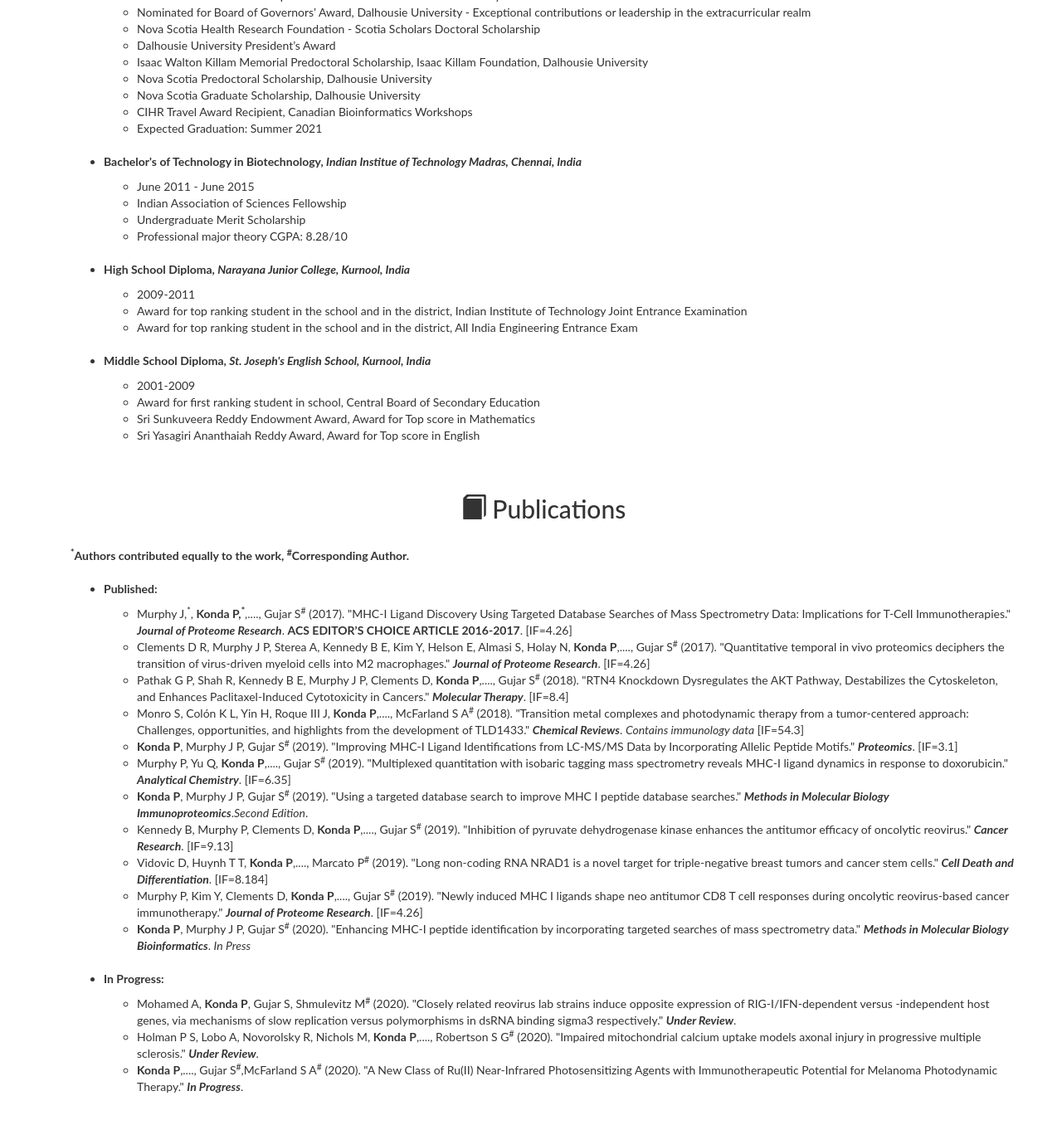
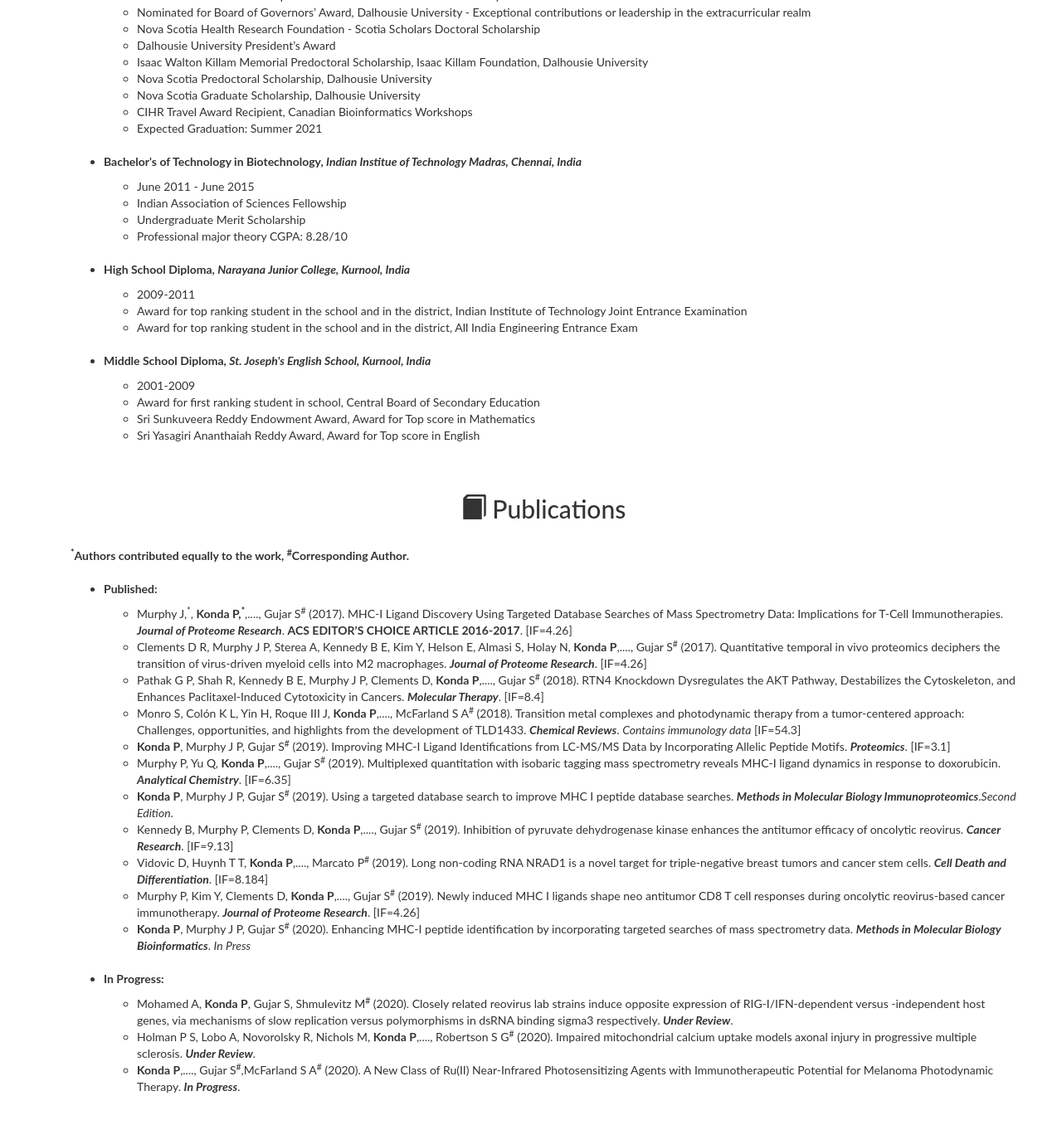
Before and after one commit to Prathyusha-konda/Prathyusha-konda.github.io, a Jekyll site: the page built from index.md, in a window 1280 px wide and 1400 px high, scrolled down 697 px. Shown: the top 1356 px of the window at 83% size. Built offline with Jekyll 4.4.1, drawn with Linux system fonts in a browser that asks for light colours; nearby versions of some CDN libraries.

```diff
--- a/index.md
+++ b/index.md
@@ -74,24 +74,24 @@ scroll: true
       	<li id="list"><b>Published: </b>
 		</li>
             <ul id="sublist">
-                <li>Murphy J,<sup>*</sup>, <b>Konda P,<sup>*</sup></b>,...., Gujar S<sup>#</sup> (2017). "MHC-I Ligand Discovery Using Targeted Database Searches of Mass Spectrometry Data: Implications for T-Cell Immunotherapies." <b><i>Journal of Proteome Research</i></b>. <b>ACS EDITOR’S CHOICE ARTICLE 2016-2017</b>. [IF=4.26]</li>
-				<li>Clements D R, Murphy J P, Sterea A, Kennedy B E, Kim Y, Helson E, Almasi S, Holay N, <b>Konda P</b>,...., Gujar S<sup>#</sup> (2017). "Quantitative temporal in vivo proteomics deciphers the transition of virus-driven myeloid cells into M2 macrophages." <b><i>Journal of Proteome Research</i></b>. [IF=4.26]</li>
-                <li>Pathak G P, Shah R, Kennedy B E, Murphy J P, Clements D, <b>Konda P</b>,...., Gujar S<sup>#</sup> (2018). "RTN4 Knockdown Dysregulates the AKT Pathway, Destabilizes the Cytoskeleton, and Enhances Paclitaxel-Induced Cytotoxicity in Cancers." <b><i>Molecular Therapy</i></b>. [IF=8.4]</li>
-				<li>Monro S, Colón K L, Yin H, Roque III J, <b>Konda P</b>,...., McFarland S A<sup>#</sup> (2018). "Transition metal complexes and photodynamic therapy from a tumor-centered approach: Challenges, opportunities, and highlights from the development of TLD1433." <b><i>Chemical Reviews</i></b>. <i>Contains immunology data</i> [IF=54.3]</li>
-				<li><b>Konda P</b>, Murphy J P, Gujar S<sup>#</sup> (2019). "Improving MHC-I Ligand Identifications from LC-MS/MS Data by Incorporating Allelic Peptide Motifs." <b><i>Proteomics</i></b>. [IF=3.1]</li>
-				<li>Murphy P, Yu Q, <b>Konda P</b>,...., Gujar S<sup>#</sup> (2019). "Multiplexed quantitation with isobaric tagging mass spectrometry reveals MHC-I ligand dynamics in response to doxorubicin." <b><i>Analytical Chemistry</i></b>. [IF=6.35]</li>
-				<li><b>Konda P</b>, Murphy J P, Gujar S<sup>#</sup> (2019). "Using a targeted database search to improve MHC I peptide database searches." <b><i>Methods in Molecular Biology Immunoproteomics</i></b>.<i>Second Edition</i>.</li>
-				<li>Kennedy B, Murphy P, Clements D, <b>Konda P</b>,...., Gujar S<sup>#</sup> (2019). "Inhibition of pyruvate dehydrogenase kinase enhances the antitumor efficacy of oncolytic reovirus." <b><i>Cancer Research</i></b>. [IF=9.13]</li>
-				<li>Vidovic D, Huynh T T, <b>Konda P</b>,...., Marcato P<sup>#</sup> (2019). "Long non-coding RNA NRAD1 is a novel target for triple-negative breast tumors and cancer stem cells." <b><i>Cell Death and Differentiation</i></b>. [IF=8.184]</li>
-				<li>Murphy P, Kim Y, Clements D, <b>Konda P</b>,...., Gujar S<sup>#</sup> (2019). "Newly induced MHC I ligands shape neo antitumor CD8 T cell responses during oncolytic reovirus-based cancer immunotherapy." <b><i>Journal of Proteome Research</i></b>. [IF=4.26]</li>
-				<li><b>Konda P</b>, Murphy J P, Gujar S<sup>#</sup> (2020). "Enhancing MHC-I peptide identification by incorporating targeted searches of mass spectrometry data." <b><i>Methods in Molecular Biology Bioinformatics</i></b>. <i>In Press</i>		</li>
+                <li>Murphy J,<sup>*</sup>, <b>Konda P,<sup>*</sup></b>,...., Gujar S<sup>#</sup> (2017). MHC-I Ligand Discovery Using Targeted Database Searches of Mass Spectrometry Data: Implications for T-Cell Immunotherapies. <b><i>Journal of Proteome Research</i></b>. <b>ACS EDITOR’S CHOICE ARTICLE 2016-2017</b>. [IF=4.26]</li>
+				<li>Clements D R, Murphy J P, Sterea A, Kennedy B E, Kim Y, Helson E, Almasi S, Holay N, <b>Konda P</b>,...., Gujar S<sup>#</sup> (2017). Quantitative temporal in vivo proteomics deciphers the transition of virus-driven myeloid cells into M2 macrophages. <b><i>Journal of Proteome Research</i></b>. [IF=4.26]</li>
+                <li>Pathak G P, Shah R, Kennedy B E, Murphy J P, Clements D, <b>Konda P</b>,...., Gujar S<sup>#</sup> (2018). RTN4 Knockdown Dysregulates the AKT Pathway, Destabilizes the Cytoskeleton, and Enhances Paclitaxel-Induced Cytotoxicity in Cancers. <b><i>Molecular Therapy</i></b>. [IF=8.4]</li>
+				<li>Monro S, Colón K L, Yin H, Roque III J, <b>Konda P</b>,...., McFarland S A<sup>#</sup> (2018). Transition metal complexes and photodynamic therapy from a tumor-centered approach: Challenges, opportunities, and highlights from the development of TLD1433. <b><i>Chemical Reviews</i></b>. <i>Contains immunology data</i> [IF=54.3]</li>
+				<li><b>Konda P</b>, Murphy J P, Gujar S<sup>#</sup> (2019). Improving MHC-I Ligand Identifications from LC-MS/MS Data by Incorporating Allelic Peptide Motifs. <b><i>Proteomics</i></b>. [IF=3.1]</li>
+				<li>Murphy P, Yu Q, <b>Konda P</b>,...., Gujar S<sup>#</sup> (2019). Multiplexed quantitation with isobaric tagging mass spectrometry reveals MHC-I ligand dynamics in response to doxorubicin. <b><i>Analytical Chemistry</i></b>. [IF=6.35]</li>
+				<li><b>Konda P</b>, Murphy J P, Gujar S<sup>#</sup> (2019). Using a targeted database search to improve MHC I peptide database searches. <b><i>Methods in Molecular Biology Immunoproteomics</i></b>.<i>Second Edition</i>.</li>
+				<li>Kennedy B, Murphy P, Clements D, <b>Konda P</b>,...., Gujar S<sup>#</sup> (2019). Inhibition of pyruvate dehydrogenase kinase enhances the antitumor efficacy of oncolytic reovirus. <b><i>Cancer Research</i></b>. [IF=9.13]</li>
+				<li>Vidovic D, Huynh T T, <b>Konda P</b>,...., Marcato P<sup>#</sup> (2019). Long non-coding RNA NRAD1 is a novel target for triple-negative breast tumors and cancer stem cells. <b><i>Cell Death and Differentiation</i></b>. [IF=8.184]</li>
+				<li>Murphy P, Kim Y, Clements D, <b>Konda P</b>,...., Gujar S<sup>#</sup> (2019). Newly induced MHC I ligands shape neo antitumor CD8 T cell responses during oncolytic reovirus-based cancer immunotherapy. <b><i>Journal of Proteome Research</i></b>. [IF=4.26]</li>
+				<li><b>Konda P</b>, Murphy J P, Gujar S<sup>#</sup> (2020). Enhancing MHC-I peptide identification by incorporating targeted searches of mass spectrometry data. <b><i>Methods in Molecular Biology Bioinformatics</i></b>. <i>In Press</i>		</li>
            </ul>
 		<br>
     <li id="list"><b>In Progress:</b>
             <ul id="sublist">
-				<li>Mohamed A, <b>Konda P</b>, Gujar S, Shmulevitz M<sup>#</sup> (2020). "Closely related reovirus lab strains induce opposite expression of RIG-I/IFN-dependent versus -independent host genes, via mechanisms of slow replication versus polymorphisms in dsRNA binding sigma3 respectively." <b><i>Under Review</i></b>.</li>
-				<li>Holman P S, Lobo A, Novorolsky R, Nichols M, <b>Konda P</b>,...., Robertson S G<sup>#</sup> (2020). "Impaired mitochondrial calcium uptake models axonal injury in progressive multiple sclerosis." <b><i>Under Review</i></b>.</li>
-				<li><b>Konda P</b>,...., Gujar S<sup>#</sup>,McFarland S A<sup>#</sup> (2020). "A New Class of Ru(II) Near-Infrared Photosensitizing Agents with Immunotherapeutic Potential for Melanoma Photodynamic Therapy." <b><i>In Progress</i></b>.</li>
+				<li>Mohamed A, <b>Konda P</b>, Gujar S, Shmulevitz M<sup>#</sup> (2020). Closely related reovirus lab strains induce opposite expression of RIG-I/IFN-dependent versus -independent host genes, via mechanisms of slow replication versus polymorphisms in dsRNA binding sigma3 respectively. <b><i>Under Review</i></b>.</li>
+				<li>Holman P S, Lobo A, Novorolsky R, Nichols M, <b>Konda P</b>,...., Robertson S G<sup>#</sup> (2020). Impaired mitochondrial calcium uptake models axonal injury in progressive multiple sclerosis. <b><i>Under Review</i></b>.</li>
+				<li><b>Konda P</b>,...., Gujar S<sup>#</sup>,McFarland S A<sup>#</sup> (2020). A New Class of Ru(II) Near-Infrared Photosensitizing Agents with Immunotherapeutic Potential for Melanoma Photodynamic Therapy. <b><i>In Progress</i></b>.</li>
             </ul>
             </li>
 		<br>
```
